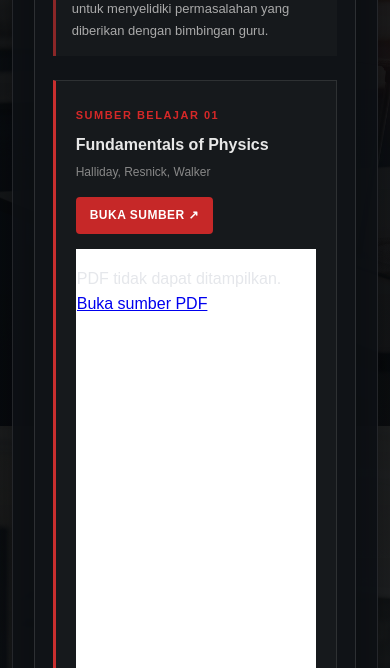
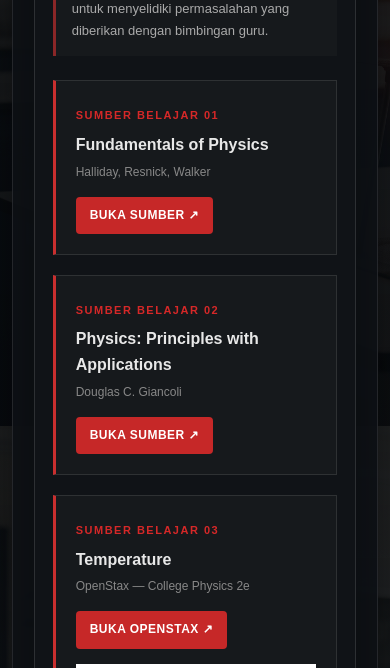
Before and after one commit to simpletastic/e-lkpd, a Laravel app: page /elkpd/aktivitas in a window 390 px wide. Shown: the part 4638-5306 px from the top of the page. Run offline with Laravel 12, Linux system fonts and the light colour scheme; grey boxes are pictures that could not be loaded.

Commit message:
Fix PDF display on mobile

```diff
--- a/resources/views/aktivitas.blade.php
+++ b/resources/views/aktivitas.blade.php
@@ -689,8 +689,8 @@
 
 @media (max-width: 600px) {
 
-    .resource-frame {
-        height: 450px;
+    .pdf-frame {
+        display: none;
     }
 
 }
@@ -1161,7 +1161,7 @@
             BUKA SUMBER ↗
         </a>
 
-        <div class="resource-frame">
+        <div class="resource-frame pdf-frame">
             <object
                 data="{{ asset('pdf/halliday-suhu.pdf') }}"
                 type="application/pdf"
@@ -1204,7 +1204,7 @@
             BUKA SUMBER ↗
         </a>
 
-        <div class="resource-frame">
+        <div class="resource-frame pdf-frame">
             <iframe
                 src="{{ asset('pdf/giancoli-suhu.pdf') }}"
                 title="Physics: Principles with Applications - Temperature"
```
Also changed, not shown: resources/views/aktivitas2.blade.php (+4 -4 lines), resources/views/aktivitas3.blade.php (+4 -4 lines), database/database.sqlite.
